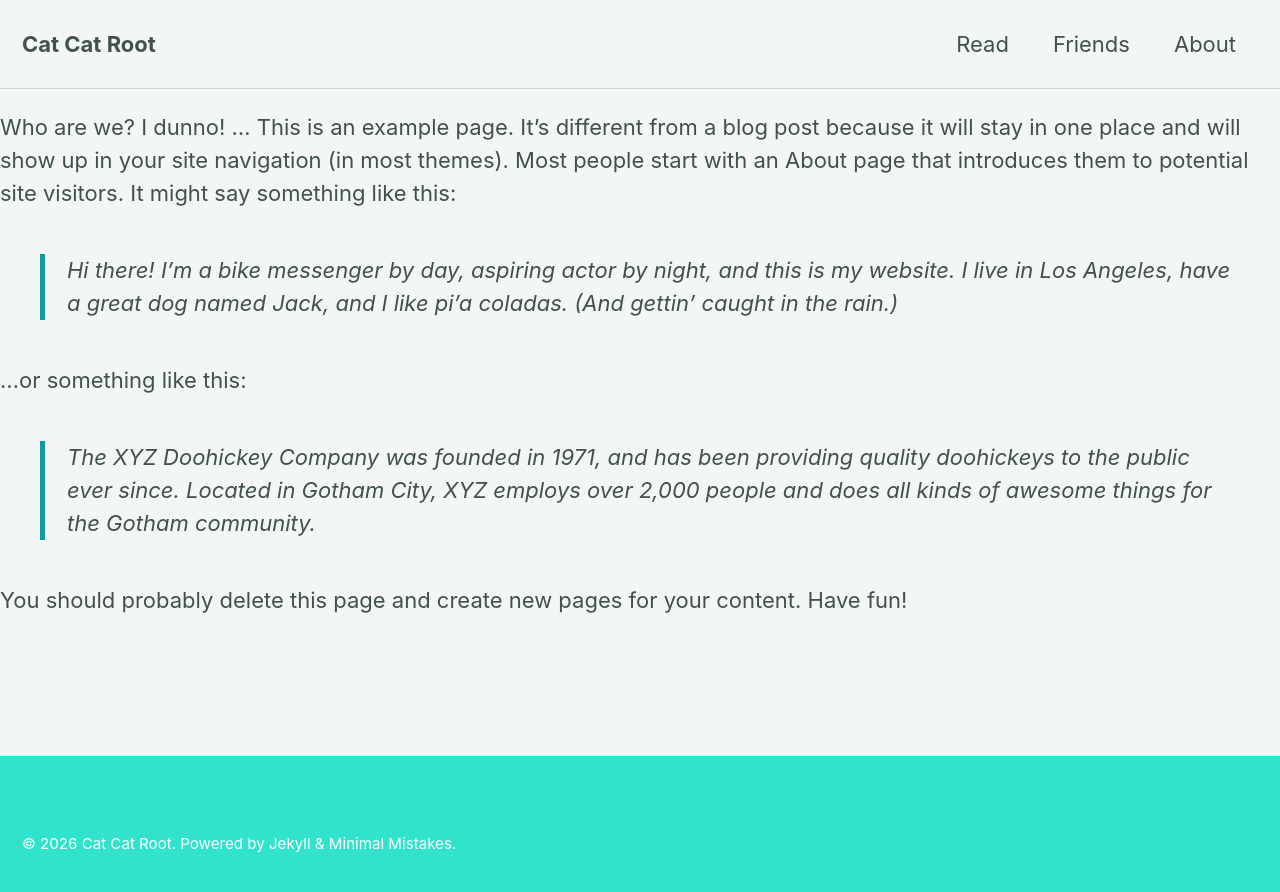
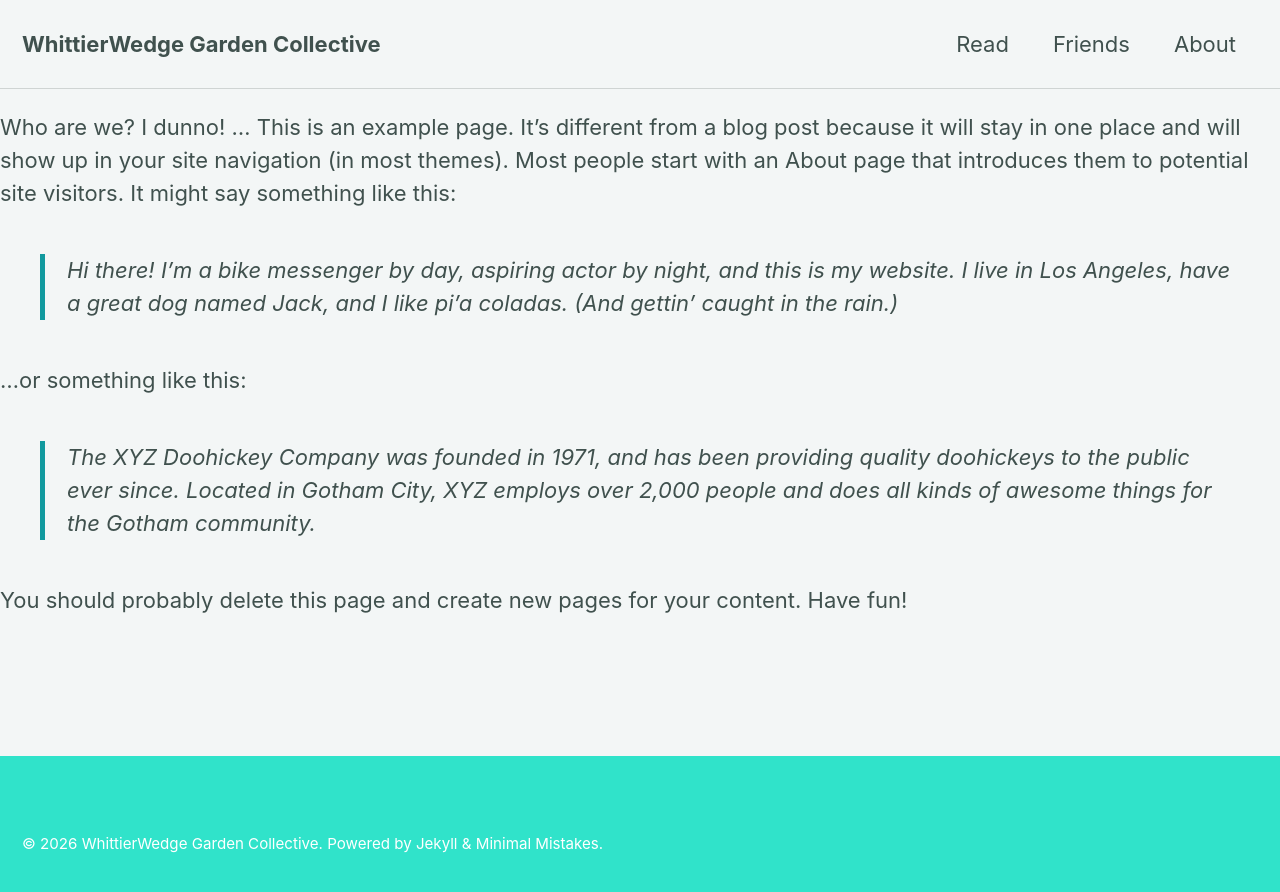
Before and after one commit to sparrow925/garden-collective, a Jekyll site: the page built from temp.md, in a window 1280 px wide. Shown: the top 892 px of the page. Built offline with Jekyll 4.4.1, drawn with Linux system fonts in a browser that asks for light colours; cached includes are drawn as plain includes; our own code applies the rules of GitHub Pages for plain Markdown files.

Commit message:
Update _config.yml

```diff
--- a/_config.yml
+++ b/_config.yml
@@ -17,11 +17,11 @@ minimal_mistakes_skin    : "mint" # "air", "aqua", "contrast", "default", "dark"
 # Site Settings
 locale                   : "en-US"
 rtl                      : # true, false (default) # turns direction of the page into right to left for RTL languages
-title                    : "Cat Cat Root"
+title                    : "WhittierWedge Garden Collective"
 title_separator          : "-"
 subtitle                 : # site tagline that appears below site title in masthead
-name                     : "CCRN"
-description              : "Fruit of the Open Country"
+name                     : "Plants"
+description              : "Plants are Cool"
 url                      : # the base hostname & protocol for your site e.g. "https://mmistakes.github.io"
 baseurl                  : # the subpath of your site, e.g. "/blog"
 repository               : # GitHub username/repo-name e.g. "mmistakes/minimal-mistakes"
```
